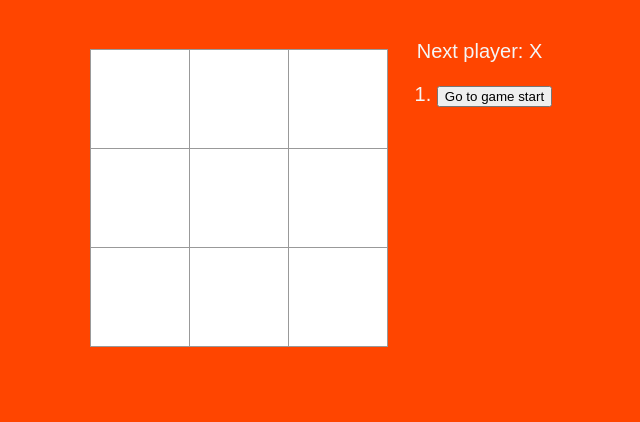
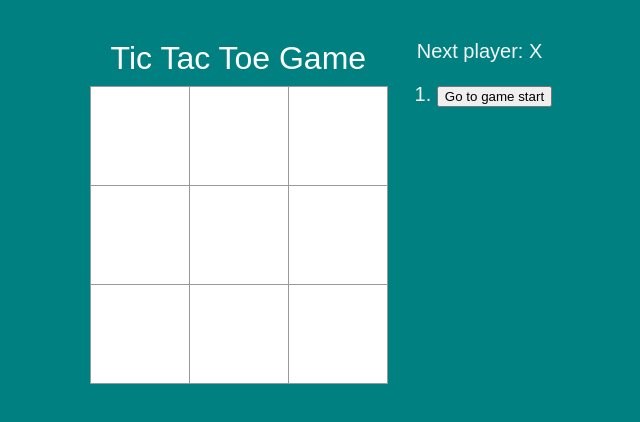
Before and after one commit to 722sofiaameh/Tic-Tac-Toe-Game, a React (Vite) app: page / in a window 1280 px wide. Shown: the top 422 px of the page, without its empty margins (319-959 px from the left). Built offline with nearby package versions, Linux system fonts and the light colour scheme.

Commit message:
add changes to UI design

```diff
--- a/src/App.css
+++ b/src/App.css
@@ -6,7 +6,7 @@
 
 }
 body{
-  background-color: orangered;
+  background-color: teal
 }
 .logo {
   height: 6em;
@@ -96,3 +96,7 @@ ol, ul {
   font-size: 20px;
   color: whitesmoke;
 }
+.intro-text{
+  font-size: 32px;
+  color: white;
+}
--- a/src/main.jsx
+++ b/src/main.jsx
@@ -28,6 +28,8 @@ class Board extends React.Component {
 
     return (
       <div>
+          <div className="intro-text">Tic Tac Toe Game</div>
+
         <div className="status">{status}</div>
         <div className="board-row">
           {this.renderSquare(0)}
@@ -96,6 +98,7 @@ class Game extends React.Component {
         'Go to move #' + move :
         'Go to game start';
       return (
+
         <li key={move}>
           <button onClick={() => this.jumpTo(move)}>{desc}</button>
         </li>
```
